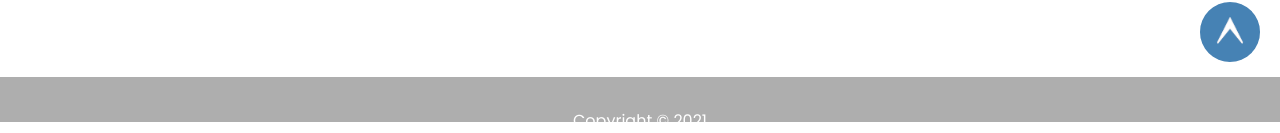
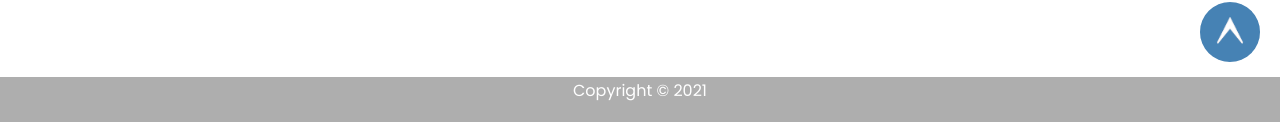
Before and after one commit to Arunprakash-1903/Blog3, a Next.js app: page / in a window 1280 px wide. Shown: the part 2216-2349 px from the top of the page. Built offline with nearby package versions, Linux system fonts and the light colour scheme.

Commit message:
footer modified

```diff
--- a/styles/globals.css
+++ b/styles/globals.css
@@ -138,11 +138,12 @@ ol {
   text-align: center;
   position:sticky;
   margin-top: 100px;
-  margin-bottom: -200px;
-  padding-top: 15px;
+
+
 }
 .footer>p{
   font-size: 16px;
+  margin: 10px;
 }
 .Link_container{
   width:max-content;
@@ -276,7 +277,7 @@ padding-left: 20px;
 
 }
 .button_container:hover{
-background-color:rgb(26, 105, 170);
+background-color:rgb(26, 105, 170)
 
 }
 .not-found_container{
```
